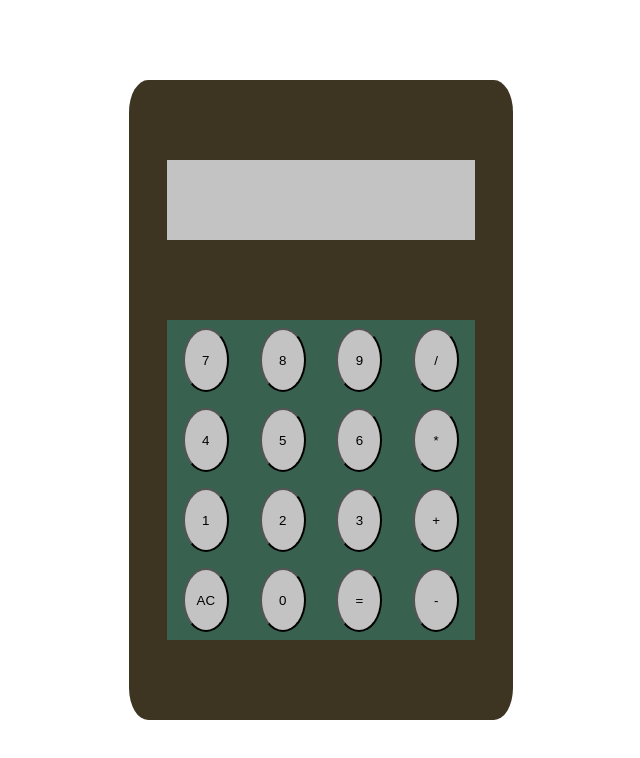
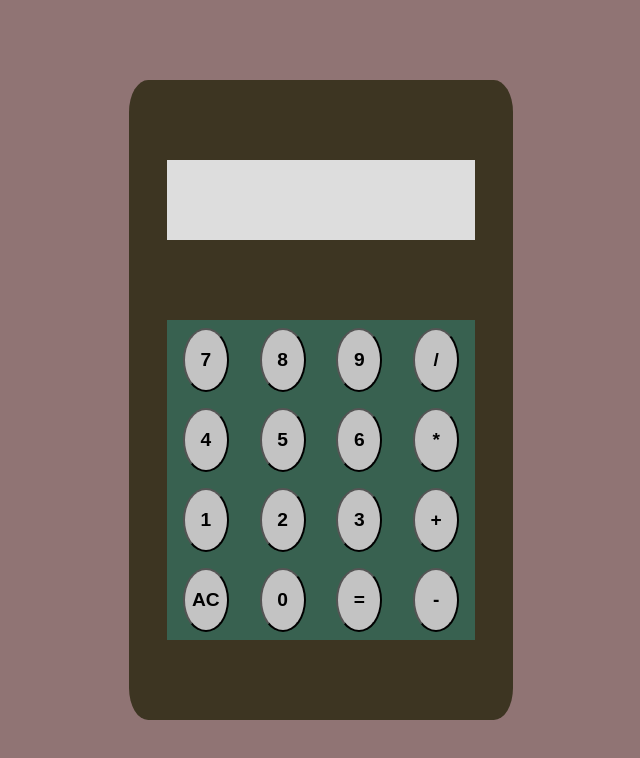
Before and after one commit to ls-ron/calc-js, a plain HTML site: page index.html in a window 1280 px wide. Shown: the whole page, without its empty margins (319-959 px from the left). Drawn offline with Linux system fonts and the light colour scheme.

Commit message:
styled css colours

```diff
--- a/styles.css
+++ b/styles.css
@@ -7,6 +7,7 @@ html, body {
     display: flex;
     justify-content: center;
     align-items: center;
+    background-color: #907474;
 }
 
 #container {
@@ -23,7 +24,7 @@ html, body {
 }
 
 #evaluate {
-    background-color: #c3c3c3;
+    background-color: #dddddd;
     width: 80%;
     height: 12.5%;
     display: flex;
@@ -52,4 +53,6 @@ button {
     height: 80%;
     width: 60%;
     background-color: #c3c3c3;
+    font-size: larger;
+    font-weight: bold;
 }
```
